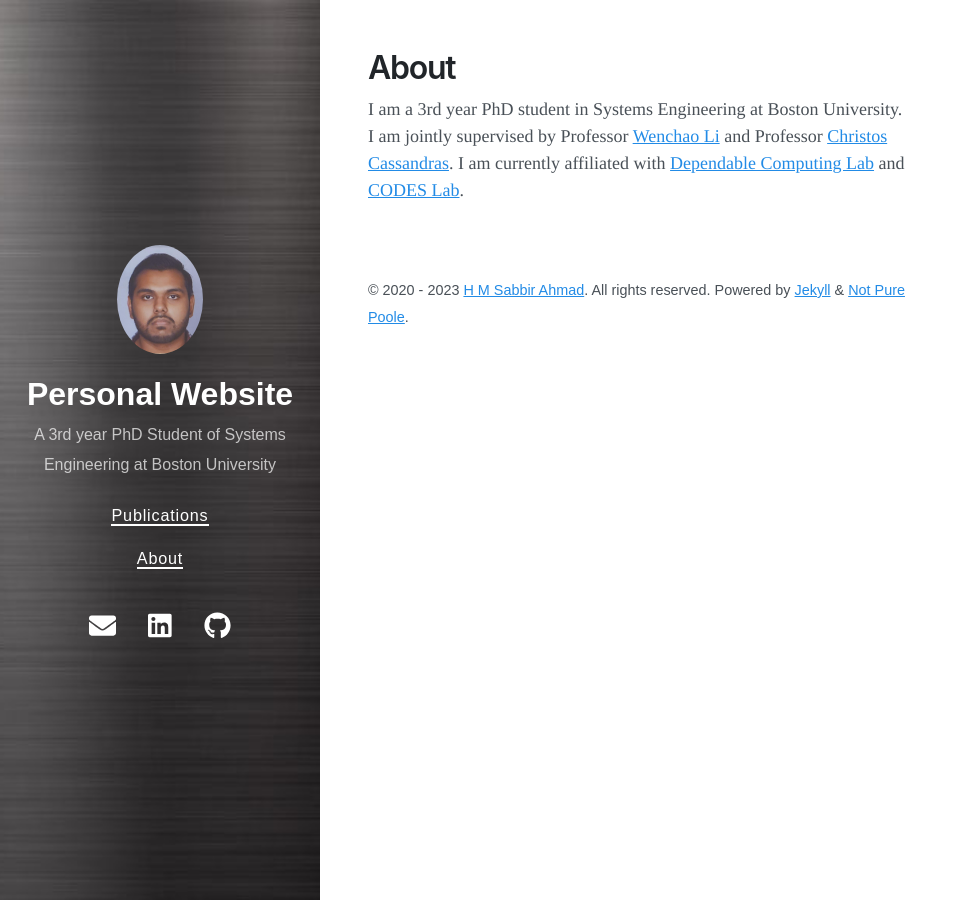
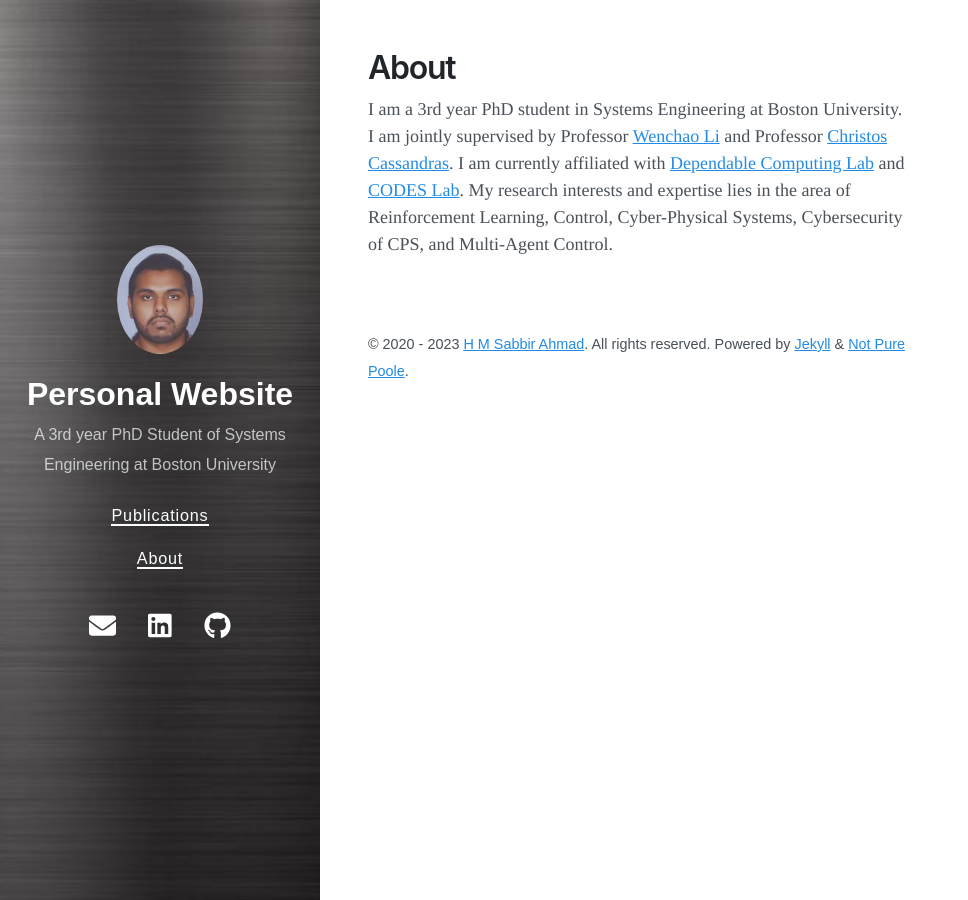
Before and after one commit to SabbirAhmad26/sabbirahmad26.github.io, a Jekyll site: the page built from about.md, in a window 1280 px wide. Shown: the whole page, without its empty margins (0-968 px from the left). Built offline with Jekyll 4.4.1, drawn with Linux system fonts in a browser that asks for light colours; nearby versions of some CDN libraries.

Commit message:
Update about.md

```diff
--- a/about.md
+++ b/about.md
@@ -3,4 +3,4 @@
 title: About
 ---
 
-I am a 3rd year PhD student in Systems Engineering at Boston University. I am jointly supervised by Professor [Wenchao Li](https://sites.bu.edu/depend/people/) and Professor [Christos Cassandras](https://christosgcassandras.org/). I am currently affiliated with [Dependable Computing Lab](https://sites.bu.edu/depend/people/) and [CODES Lab](https://www.bu.edu/codes/).
+I am a 3rd year PhD student in Systems Engineering at Boston University. I am jointly supervised by Professor [Wenchao Li](https://sites.bu.edu/depend/people/) and Professor [Christos Cassandras](https://christosgcassandras.org/). I am currently affiliated with [Dependable Computing Lab](https://sites.bu.edu/depend/people/) and [CODES Lab](https://www.bu.edu/codes/). My research interests and expertise lies in the area of Reinforcement Learning, Control, Cyber-Physical Systems, Cybersecurity of CPS, and Multi-Agent Control.
```
